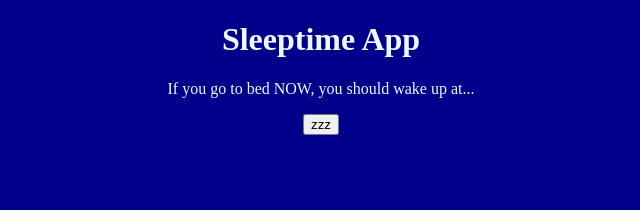
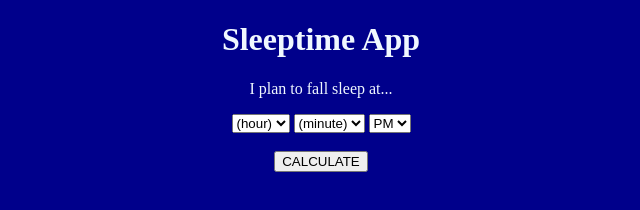
Before and after one commit to jyang0403/Sleepytime, a plain HTML site: page index.html in a window 1280 px wide. Shown: the whole page, without its empty margins (319-959 px from the left). Drawn offline with Linux system fonts and the light colour scheme.

Commit message:
finished product for sleeptime

```diff
--- a/index.html
+++ b/index.html
@@ -8,13 +8,52 @@
 </head>
 <body>
 <h1>Sleeptime App</h1>
-<p>If you go to bed NOW, you should wake up at...</p>
-<button onclick="handleOnClick();">zzz</button>
+    <p>I plan to fall sleep at...</p>
+    <select id="hh">
+            <option>(hour)</option>
+            <option>1</option>
+            <option>2</option>
+            <option>3</option>
+            <option>4</option>
+            <option>5</option>
+            <option>6</option>
+            <option>7</option>
+            <option>8</option>
+            <option>9</option>
+            <option>10</option>
+            <option>11</option>
+            <option>12</option>
+        </select>
+
+    <select id="mm">
+            <option>(minute)</option>
+            <option>00</option>
+            <option>05</option>
+            <option>10</option>
+            <option>15</option>
+            <option>20</option>
+            <option>25</option>
+            <option>30</option>
+            <option>35</option>
+            <option>40</option>
+            <option>45</option>
+            <option>50</option>
+            <option>55</option>
+        </select>
+
+    <select id="ampm">
+            <option>PM</option>
+            <option>AM</option>
+        </select>
+
+    <br />
+    <br />
+
+    <button onclick="handleOnClick();">CALCULATE</button>
 <div class="output">
     <p>It takes the average human 14 minutes to fall sleep.</p>
     <p>
-        If you head to bed right now, you should try to wake up at one of the
-        following times:
+        You should try to wake up at one of the following times:
     </p>
     <p id="hours">
         12:15 AM<br />
--- a/script.js
+++ b/script.js
@@ -1,10 +1,10 @@
 const colors = [
     "rgb(168, 39, 254)",
-            "rgb(154, 3, 254)", "" +
-            "rgb(150, 105, 254)",
-            "rgb(140, 140, 255)",
-        "rgb(187, 187, 255)",
-        "rgb(143, 254, 221)",
+    "rgb(154, 3, 254)",
+    "rgb(150, 105, 254)",
+    "rgb(140, 140, 255)",
+    "rgb(187, 187, 255)",
+    "rgb(143, 254, 221)",
     ]
 
     function createWakeUpTimeElement(time, cycle) {
@@ -20,9 +20,14 @@
         let hours = document.getElementById("hours");
         hours.innerHTML = "";
 
+        let hh = document.getElementById("hh").value;
+        let mm = document.getElementById("mm").value;
+        let ampm = document.getElementById("ampm").value;
+        hh = ampm === "PM" ? hh + 12 : hh;
         let now = new Date();
         // allow 14 minutes to fall sleep!
-        now.setMinutes(now.getMinutes() + 14);
+        now.setHours(hh);
+        now.setMinutes(mm);
 
         // calculate sleep cycles!
         for (let i = 1; i <= 6; i++) {
```
